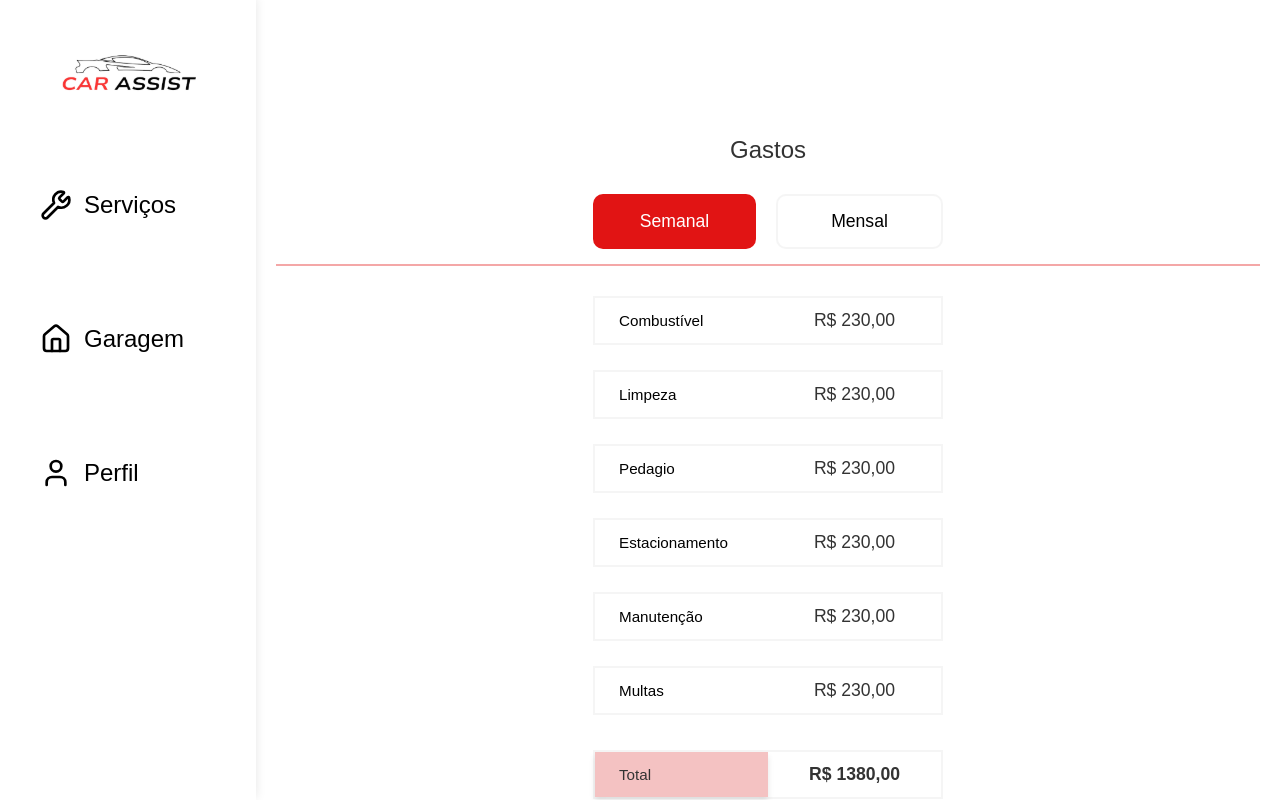
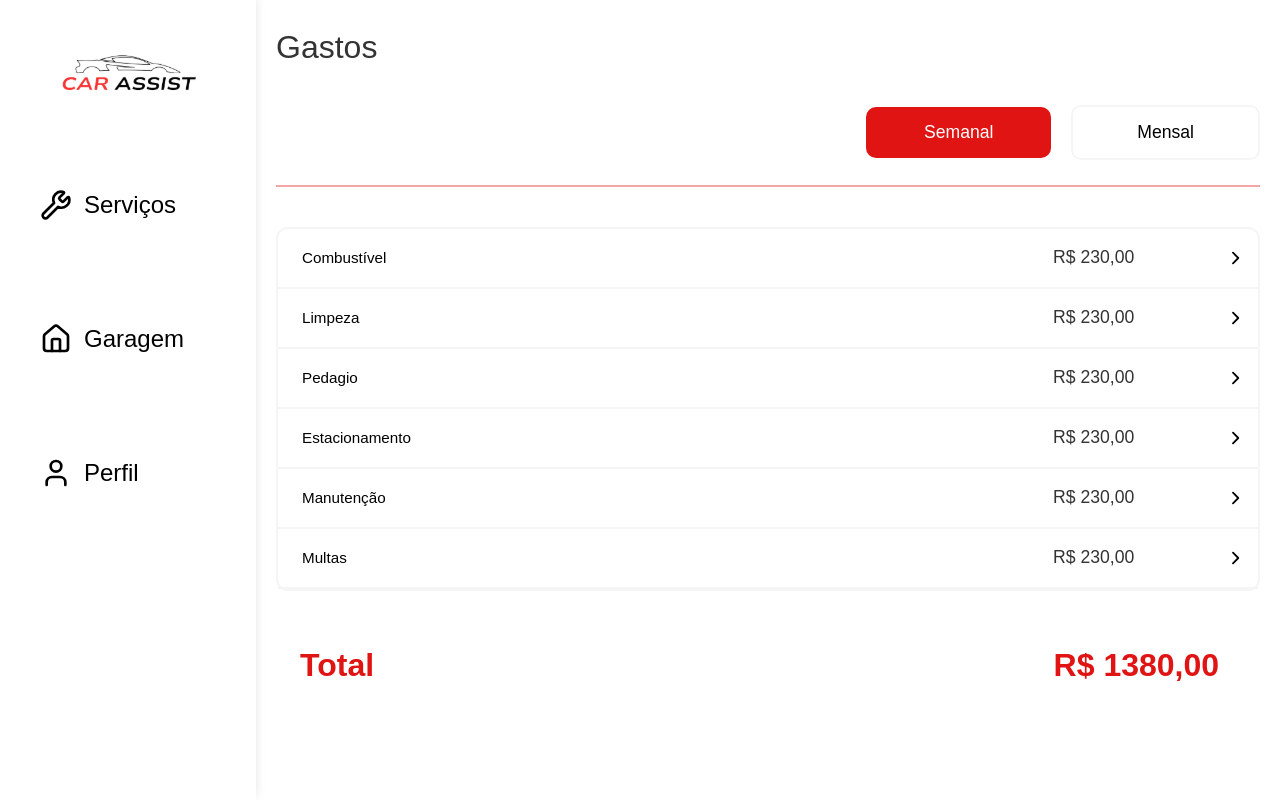
Before and after one commit to Guilherme1108/Car-Assist-Frontend, a React (Vite) app: page /home/veiculo/gastos in a window 1280 px wide. Built offline with nearby package versions, Linux system fonts and the light colour scheme.

Commit message:
style: arrumando design das telas conforme o esign no figma versão desktop

```diff
--- a/src/pages/expenses/Expenses.css
+++ b/src/pages/expenses/Expenses.css
@@ -4,7 +4,9 @@
     display: flex;
     flex-direction: column;
     align-items: center;
+    justify-content: space-around;
     padding: 0px 20px;
+    padding-bottom: 100px;
     font-family: sans-serif;
 }
 
@@ -16,11 +18,15 @@
 }
 
 .filterContainer {
+    width: 100%;
+}
+
+.buttonExpenses {
     display: flex;
     gap: 20px;
     width: 100%;
-    max-width: 350px;
     justify-content: center;
+    align-items: center;
     margin-bottom: 15px;
 }
 
@@ -53,23 +59,25 @@
 
 .expensesList {
     width: 100%;
-    max-width: 350px;
     display: flex;
     flex-direction: column;
-    gap: 25px;
     margin-bottom: 25px;
+    border: solid 2px var(--border-primary);
+    border-radius: 12px;
 }
 
 .expenseItem {
     display: flex;
     justify-content: space-between;
     align-items: center;
-    border: solid 2px var(--border-primary);
+    border-bottom: solid 2px var(--border-primary);
+    height: 60px;
+    padding-right: 12px;
 }
 
 .expenseLabel {
     color: var(--terciary-color);
-    width: 50%;
+    width: 90%;
     height: 45px;
     display: flex;
     align-items: center;
@@ -79,25 +87,86 @@
 }
 
 .expenseValue {
-    width: 50%;
+    width: 20%;
     font-size: 1.1rem;
     color: #333;
     font-weight: 500;
-    text-align: center;
 }
 
 .totalRow {
     width: 100%;
-    max-width: 350px;
     margin-top: 10px;
+    border-bottom: none;
 }
 
 .totalLabel {
-    background-color: #f4c2c2;
-    color: #333;
-    box-shadow: 0px 4px 6px rgba(0, 0, 0, 0.1);
+    width: 80%;
+    font-weight: bold;
+    color: var(--primary-color);
 }
 
 .totalValue {
     font-weight: bold;
+    color: var(--primary-color);
 }
+
+@media (min-width: 768px) {
+
+    .expensesScreen {
+        min-height: 100%;
+        width: 100%;
+        display: flex;
+        flex-direction: column;
+        align-items: center;
+        justify-content: space-around;
+        padding: 0px 20px;
+        padding-bottom: 100px;
+        font-family: sans-serif;
+    }
+
+    .filterContainer {
+        width: 100%;
+        display: flex;
+        align-items: center;
+        justify-content: end;
+    }
+
+    .buttonExpenses {
+        width: 40%;
+    }
+
+    .totalLabel {
+        font-size: 2rem;
+    }
+
+    .totalValue {
+        font-size: 2rem;
+    }
+}
+
+@media (min-width: 1025px) {
+    .expensesScreen {
+        position: relative;
+        position: fixed;
+        top: 0;
+        right: 0;
+        width: 80%;
+        height: 100vh;
+        z-index: 9999;
+        display: flex;
+        flex-direction: column;
+        align-items: center;
+        justify-content: space-around;
+        padding: 0px 20px;
+        padding-bottom: 100px;
+        font-family: sans-serif;
+    }
+
+    .expensesTitle {
+        display: flex;
+        margin-top: 24px;
+        width: 100%;
+        text-align: start;
+        font-size: 2rem;
+    }
+}
--- a/src/pages/expenses/Expenses.jsx
+++ b/src/pages/expenses/Expenses.jsx
@@ -1,15 +1,16 @@
 import "./Expenses.css";
 import {useNavigate} from "react-router-dom";
 import NavBar from "../../components/navBar/NavBar";
+import {ChevronRight} from "lucide-react";
 
 const ExpensesScreen = () => {
   const expenses = [
-    { label: 'Combustível', value: 'R$ 230,00' },
-    { label: 'Limpeza', value: 'R$ 230,00' },
-    { label: 'Pedagio', value: 'R$ 230,00' },
-    { label: 'Estacionamento', value: 'R$ 230,00' },
-    { label: 'Manutenção', value: 'R$ 230,00' },
-    { label: 'Multas', value: 'R$ 230,00' },
+    {label: "Combustível", value: "R$ 230,00"},
+    {label: "Limpeza", value: "R$ 230,00"},
+    {label: "Pedagio", value: "R$ 230,00"},
+    {label: "Estacionamento", value: "R$ 230,00"},
+    {label: "Manutenção", value: "R$ 230,00"},
+    {label: "Multas", value: "R$ 230,00"},
   ];
 
   return (
@@ -17,8 +18,10 @@ const ExpensesScreen = () => {
       <h1 className="expensesTitle">Gastos</h1>
 
       <div className="filterContainer">
-        <button className="btnFilter active">Semanal</button>
-        <button className="btnFilter inactive">Mensal</button>
+        <div className="buttonExpenses">
+          <button className="btnFilter active">Semanal</button>
+          <button className="btnFilter inactive">Mensal</button>
+        </div>
       </div>
 
       <div className="divider" />
@@ -28,6 +31,7 @@ const ExpensesScreen = () => {
           <div key={index} className="expenseItem">
             <div className="expenseLabel">{item.label}</div>
             <span className="expenseValue">{item.value}</span>
+            <ChevronRight></ChevronRight>
           </div>
         ))}
       </div>
@@ -41,4 +45,4 @@ const ExpensesScreen = () => {
   );
 };
 
-export default ExpensesScreen
+export default ExpensesScreen;
--- a/src/pages/home/Home.css
+++ b/src/pages/home/Home.css
@@ -6,6 +6,10 @@
     align-items: center;
     padding-bottom: 100px;
     background-color: white;
+}
+
+.titleHome {
+    font-size: 2rem;
 }
 
 .alinhamentoBtn {
@@ -20,6 +24,7 @@
     justify-content: space-evenly;
     border-radius: 12px;
     border: solid 2px var(--border-primary);
+    margin-top: 24px;
 }
 
 .textsScore {
@@ -34,7 +39,8 @@
 
 .garagePoints {
     font-size: 1.25rem;
-    color: var(--primary-color); /* vai mudar dependendo da pontuacao*/
+    color: #34C759;
+    /* vai mudar dependendo da pontuacao*/
 }
 
 .cards {
@@ -81,6 +87,13 @@
 .carPlate,
 .carPoints {
     font-size: 0.875rem;
+}
+
+.carPoints {
+    color: var(--secondary-color);
+    background-color: #34C759;
+    padding: 4px;
+    border-radius: 6px;
 }
 
 .buttonVerDetalhes {
@@ -143,7 +156,7 @@
         height: 100%;
         width: 80%;
         border-radius: 4px;
-        background-color: var(--primary-color);
+        background-color: #34C759;
     }
 
     .garagePoints {
@@ -173,6 +186,14 @@
 
 @media (min-width: 1024px) {
     .homeScreen {
+        position: relative;
+        display: flex;
+        position: fixed;
+        top: 0;
+        right: 0;
+        width: 80%;
+        height: 100vh;
+        z-index: 9999;
         justify-content: space-around;
         padding-bottom: 0px;
         padding-left: 40px;
@@ -180,10 +201,10 @@
     }
 
     .titleHome {
-        position: absolute;
-        top: 55px;
-        left: 22%;
         display: flex;
+        margin-top: 24px;
+        width: 100%;
+        text-align: start;
         font-size: 2rem;
     }
 
@@ -206,6 +227,7 @@
         flex-shrink: 0;
         display: flex;
         flex-direction: column;
+        cursor: auto;
     }
 
     .cards::-webkit-scrollbar {
@@ -220,8 +242,9 @@
     .carPoints {
         height: 40px;
         width: 80px;
-        background-color: var(--primary-color); /* vai mudar dependendo da pontuacao*/
-        color:  white;
+        background-color: var(--primary-color);
+        /* vai mudar dependendo da pontuacao*/
+        color: white;
         color: white;
         display: flex;
         align-items: center;
@@ -248,6 +271,7 @@
         background-color: var(--secondary-color);
         border-radius: 12px;
         border: solid 2px var(--primary-color);
+        cursor: pointer;
     }
 
 }
--- a/src/pages/login/Login.css
+++ b/src/pages/login/Login.css
@@ -165,13 +165,10 @@
     }
 
     .phraseLogin {
-        position: absolute;
-        top: 300px;
-        left: 5%;
-        color: white;
-        font-size: 2.5rem;
-        text-align: center;
-        z-index: 4;
+    color: white;
+    font-size: 2.5rem;
+    z-index: 4;
+    text-align: center;
     }
 
     .containerOpcoes {
@@ -185,12 +182,6 @@
         color: var(--terciary-color);
         font-size: 1.5rem;
         text-shadow: 0 0 8px rgba(255, 255, 255, 0.8);
-        font-weight: 600;
+        font-weight: 500;
     }
 }
-
-@media (min-width: 1290px) {
-    .cadastroLeftSide {
-        padding-right: 5%;
-    }
-}
--- a/src/pages/login/Login.jsx
+++ b/src/pages/login/Login.jsx
@@ -36,13 +36,16 @@ const handleChange = (e) => {
     try {
 
       // Endpoint atual do backend
-      const response = await api.get(
-        `/usuario/email/${email}`
+      const response = await api.post(
+        `/usuario/login`, {
+          email,
+          password
+        }
       );
 
       console.log(response.data);
 
-      const user = response.data.data.usuario[0];
+      const user = response.data.data.usuario;
 
       if (!user) {
         alert("Usuário não encontrado");
--- a/src/pages/registerAccount/RegisterAccount.css
+++ b/src/pages/registerAccount/RegisterAccount.css
@@ -33,8 +33,10 @@
 
 
 .buttonsRegisterAccount {
-    width: 80%;
+    width: 100%;
     display: flex;
+    align-items: center;
+    justify-content: center;
     gap: 24px;
 }
 
--- a/src/pages/registerAccount/RegisterAccount.jsx
+++ b/src/pages/registerAccount/RegisterAccount.jsx
@@ -100,7 +100,7 @@ const RegisterAccountScreen = ({onToggle}) => {
             name="cpf"
             value={formData.cpf}
             onChange={handleChange}
-            type="text"
+            type="password"
             placeholder="000.000.000-00"
           />
         </div>
--- a/src/pages/vehicle/Vehicle.css
+++ b/src/pages/vehicle/Vehicle.css
@@ -4,8 +4,10 @@
     display: flex;
     flex-direction: column;
     align-items: center;
+    justify-content: space-around;
     gap: 20px;
     padding: 0 32px;
+    padding-bottom: 80px;
 }
 
 .cardCarro {
@@ -123,9 +125,15 @@
     font-weight: bold;
 }
 
+@media (min-width: 500px) {
+    .carImage {
+        height: 300px;
+    }
+}
+
 @media (min-width: 768px) {
     .carImage {
-        height: 500px;
+        height: 400px;
         width: 100%;
         border-radius: 22px;
         margin-top: 22px;
@@ -136,6 +144,7 @@
     .buttonTransferencia,
     .buttonHistManutencao {
         width: 40%;
+        font-size: 1.2rem;
     }
 }
 
@@ -152,4 +161,19 @@
     .historicoDonos {
         width: 75%;
     }
+
+    .containerButtons {
+    width: 80%;
 }
+
+    .buttonGastos,
+    .buttonTransferencia {
+        width: 45%;
+        font-size: 1.2rem;
+    }
+
+    .buttonHistManutencao {
+        width: 80%;
+        font-size: 1.2rem;
+    }
+}
```
Also changed, not shown: src/pages/home/Home.jsx (line endings or trailing spaces).
